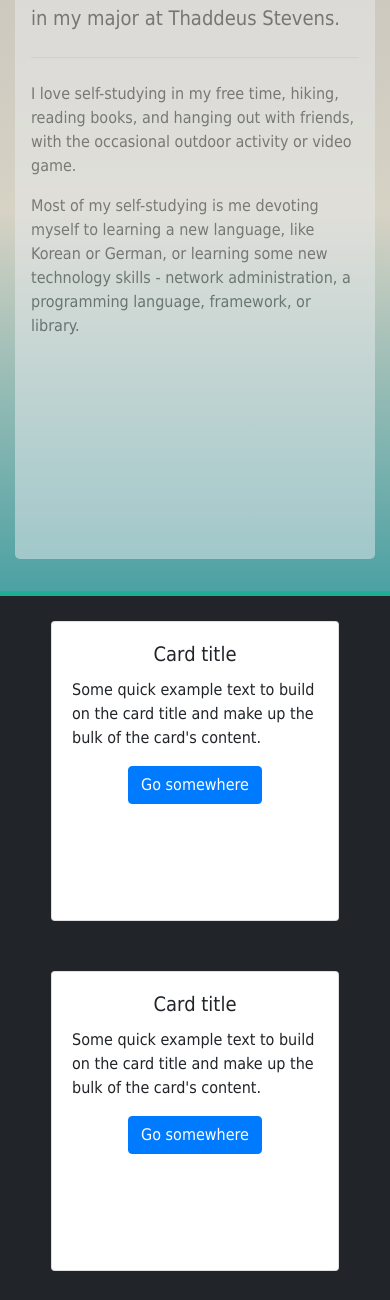
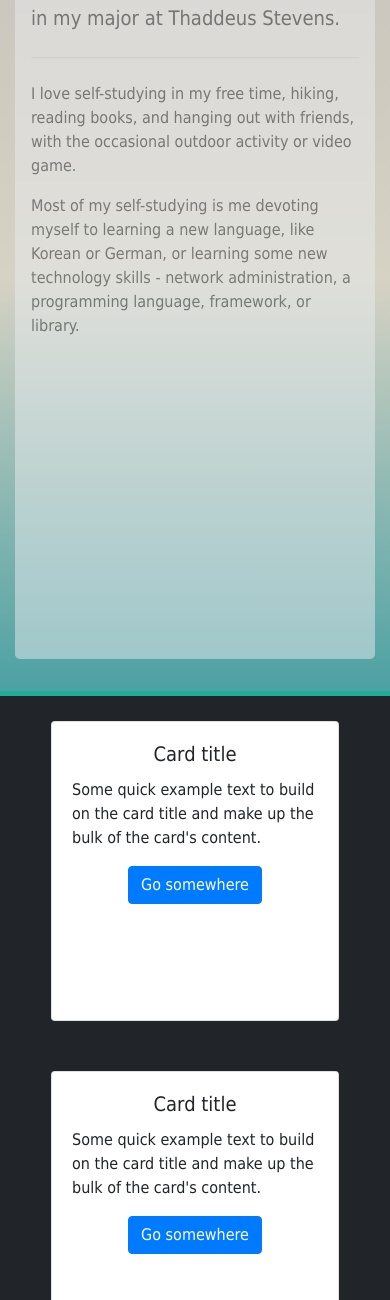
Before and after one commit to andrewM202/portfolio-website, a Flask app: page / in a window 390 px wide. Shown: the part 794-2094 px from the top of the page. Run offline with Flask 2, Linux system fonts and the light colour scheme; some libraries are stand-ins or nearby versions.

```diff
--- a/static/css/sass.scss
+++ b/static/css/sass.scss
@@ -158,7 +158,7 @@ header h1 {
 
 @media(max-width: 400px) {
     .jumbotron {
-        height: 1100px;
+        height: 1200px;
     }
     table {
         display: none;
--- a/static/css/styles.css
+++ b/static/css/styles.css
@@ -271,7 +271,7 @@ header h1 {
 }
 @media (max-width: 400px) {
   .jumbotron {
-    height: 1100px;
+    height: 1200px;
   }
 
   table {
```
